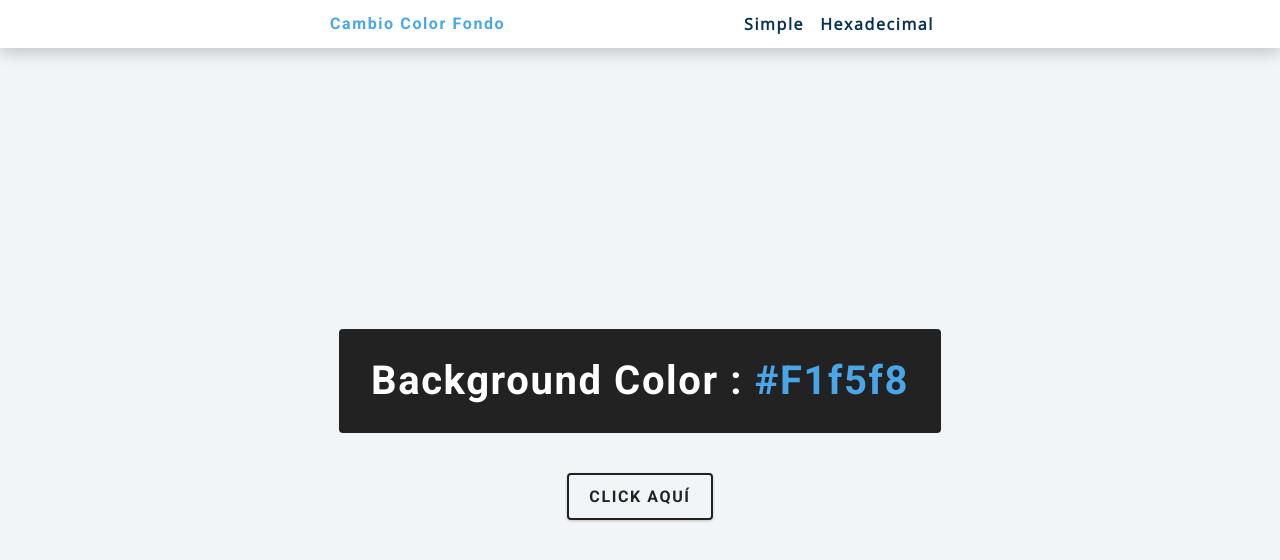
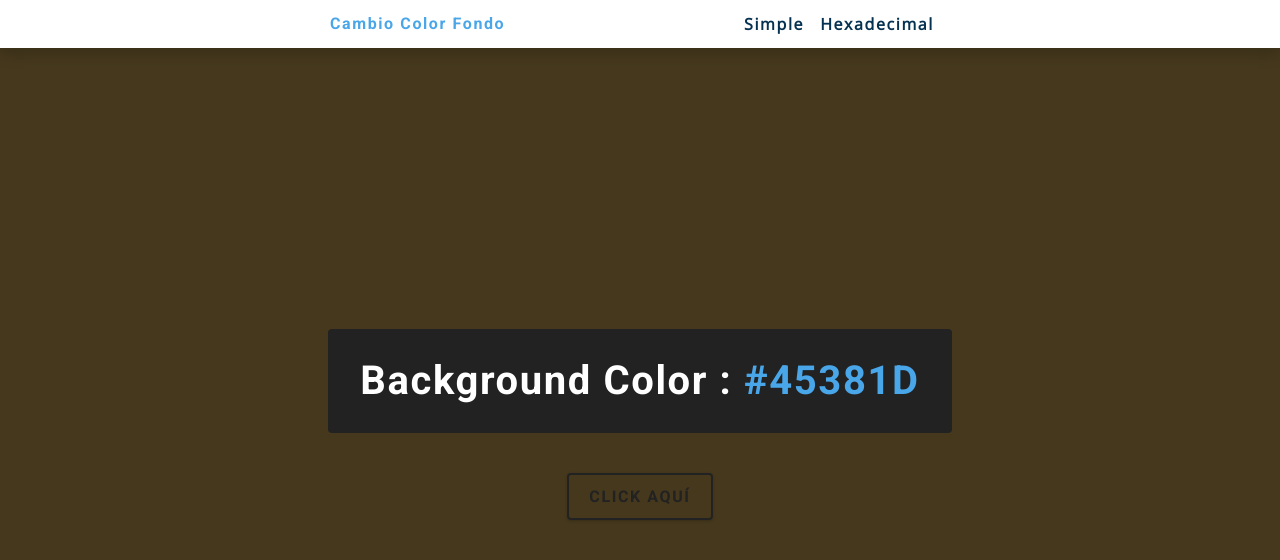
Before and after one commit to NataliaHilarion/changeColorBackground, a plain HTML site: page hex.html in a window 1280 px wide. Both pictures are taken after a click on the button "CLICK AQUÍ". Drawn offline with nearby package versions, Linux system fonts and the light colour scheme.

Commit message:
ultimos cambios

```diff
--- a/hex.js
+++ b/hex.js
@@ -1 +1,19 @@
 const hex = [0, 1, 2, 3, 4, 5, 6, 7, 8, 9, "A", "B", "C", "D", "E", "F"];
+
+const $btn = document.getElementById("btn")
+const $color = document.querySelector(".color")
+
+$btn.addEventListener("click", function(){
+  let hexColor = "#"
+  for (let i = 0; i < 6; i++) {
+    hexColor = hexColor + hex[getRandomNumber()]
+  }
+
+  document.body.style.backgroundColor = hexColor
+  $color.textContent = hexColor
+
+})
+
+function getRandomNumber(){
+  return Math.floor(Math.random() * hex.length)
+}
```
Also changed, not shown: hex.html (+0 -3 lines).
